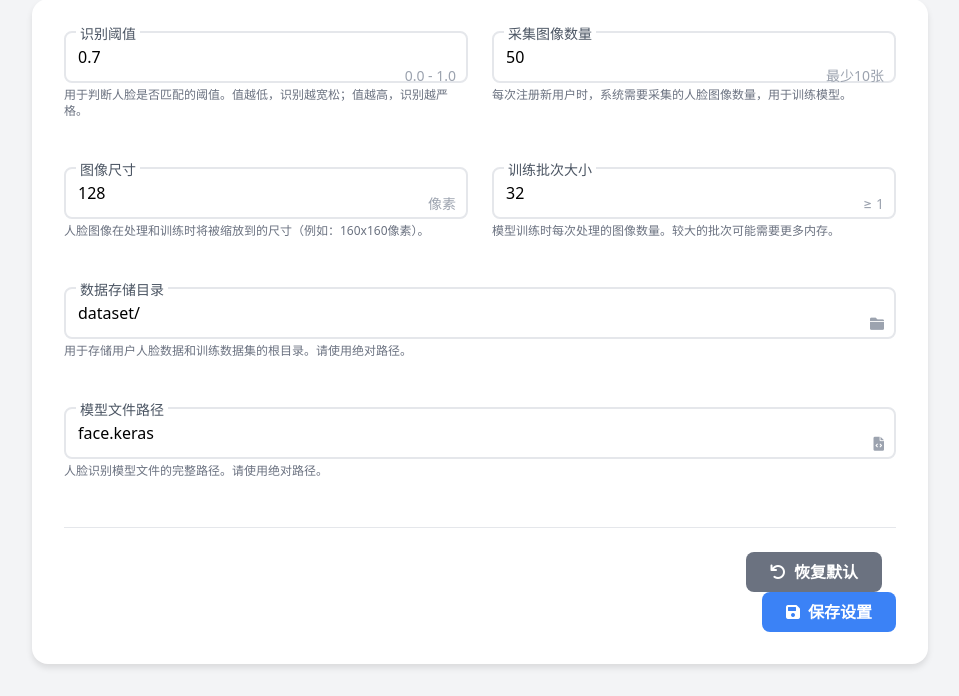
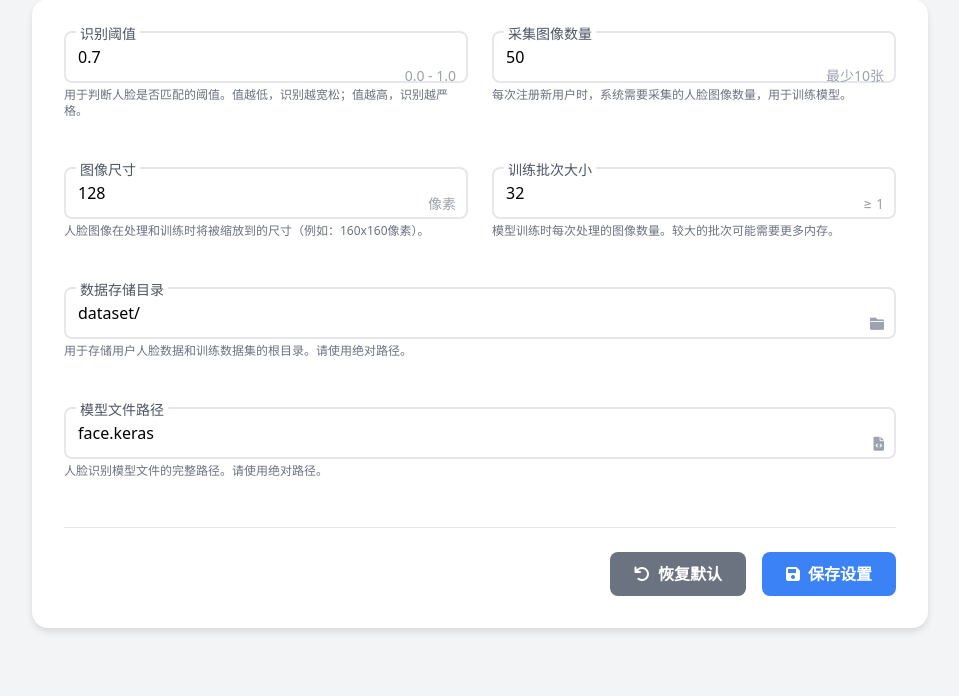
Before and after one commit to Thousor/facerecognition, a Flask app: page /settings in a window 1280 px wide. Shown: the part 217-913 px from the top of the page, without its empty margins (160-1119 px from the left). After the commit the page ends 849 px from the top, so only its background shows below. Run offline with Flask 3, Linux system fonts and the light colour scheme.

Commit message:
2.4.2 优化了系统设置界面以及README

```diff
--- a/templates/settings.html
+++ b/templates/settings.html
@@ -134,22 +134,22 @@
                         </div>
                     </div>
 
-                    <div class="flex justify-end items-center pt-6 border-t border-gray-200 space-x-4">
+                    <div class="flex justify-between items-center pt-6 border-t border-gray-200">
                         <div id="message" class="flex items-center text-sm font-medium"></div>
-                        <div class="space-x-4">
+                        <div class="flex space-x-4">
                             <button type="button" onclick="resetToDefaults()"
-                                class="bg-gray-500 hover:bg-gray-600 text-white font-bold py-2 px-6 rounded-lg transition duration-300 flex items-center">
+                                class="bg-gray-500 hover:bg-gray-600 text-white font-bold py-2.5 px-6 rounded-lg transition duration-300 flex items-center">
                                 <i class="fas fa-undo mr-2"></i>
                                 恢复默认
                             </button>
                             <button type="submit"
-                                class="bg-blue-500 hover:bg-blue-600 text-white font-bold py-2 px-6 rounded-lg transition duration-300 flex items-center">
+                                class="bg-blue-500 hover:bg-blue-600 text-white font-bold py-2.5 px-6 rounded-lg transition duration-300 flex items-center">
                                 <i class="fas fa-save mr-2"></i>
                                 保存设置
                             </button>
                         </div>
                     </div>
-        </form>
+                </form>
             </div>
         </div>
     </div>
```
Also changed, not shown: README.md, 1 other file.
